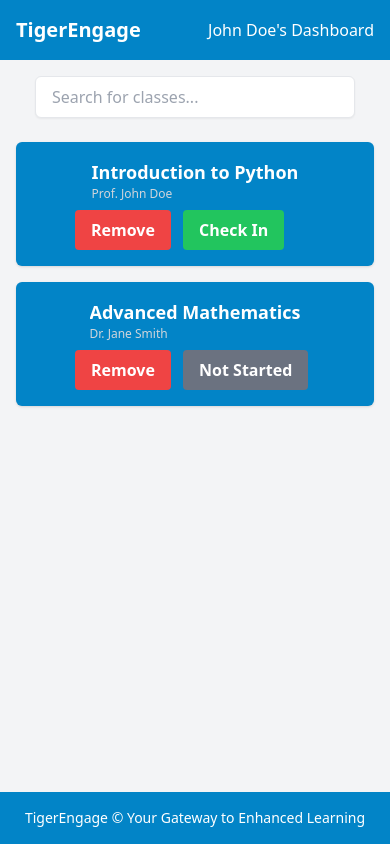
After one commit to edouard2000/TigerEngage, a Flask app: page /student_dashboard in a window 390 px wide. The commit adds this page. Run offline with Flask 3, Linux system fonts and the light colour scheme; style sheets or scripts are compiled from the project's sources.

Commit message:
completed the student dashboard and completly responsive to all devices

```diff
--- a/app.py
+++ b/app.py
@@ -1,6 +1,19 @@
 from flask import Flask, render_template
 
 app = Flask(__name__)
+
+classes = [
+    {
+        "name": "Introduction to Python",
+        "instructor": "Prof. John Doe",
+        "is_active": True,
+    },
+    {
+        "name": "Advanced Mathematics",
+        "instructor": "Dr. Jane Smith",
+        "is_active": False,
+    },
+]
 
 
 @app.route("/")
@@ -18,5 +31,12 @@ def register():
     return render_template("register.html")
 
 
+@app.route('/student_dashboard')
+def student_dashboard():
+    student_name = "John Doe"
+    return render_template('student-dashboard.html', student_name=student_name, classes=classes)
+
+
+
 if __name__ == "__main__":
     app.run(debug=True)
--- a/static/css/output.css
+++ b/static/css/output.css
@@ -623,12 +635,20 @@ video {
   margin-top: auto;
 }
 
+.mb-6 {
+  margin-bottom: 1.5rem;
+}
+
 .block {
   display: block;
 }
 
 .flex {
   display: flex;
+}
+
+.h-12 {
+  height: 3rem;
 }
 
 .h-4 {
@@ -651,8 +675,28 @@ video {
   width: 100%;
 }
 
+.min-w-0 {
+  min-width: 0px;
+}
+
+.max-w-7xl {
+  max-width: 80rem;
+}
+
 .max-w-md {
   max-width: 28rem;
+}
+
+.max-w-xs {
+  max-width: 20rem;
+}
+
+.flex-1 {
+  flex: 1 1 0%;
+}
+
+.flex-shrink-0 {
+  flex-shrink: 0;
 }
 
 .flex-grow {
@@ -689,12 +733,43 @@ video {
   margin-bottom: calc(1.5rem * var(--tw-space-y-reverse));
 }
 
+.space-x-2 > :not([hidden]) ~ :not([hidden]) {
+  --tw-space-x-reverse: 0;
+  margin-right: calc(0.5rem * var(--tw-space-x-reverse));
+  margin-left: calc(0.5rem * calc(1 - var(--tw-space-x-reverse)));
+}
+
+.divide-y > :not([hidden]) ~ :not([hidden]) {
+  --tw-divide-y-reverse: 0;
+  border-top-width: calc(1px * calc(1 - var(--tw-divide-y-reverse)));
+  border-bottom-width: calc(1px * var(--tw-divide-y-reverse));
+}
+
+.divide-gray-200 > :not([hidden]) ~ :not([hidden]) {
+  --tw-divide-opacity: 1;
+  border-color: rgb(229 231 235 / var(--tw-divide-opacity));
+}
+
 .overflow-auto {
   overflow: auto;
 }
 
+.overflow-hidden {
+  overflow: hidden;
+}
+
+.truncate {
+  overflow: hidden;
+  text-overflow: ellipsis;
+  white-space: nowrap;
+}
+
 .rounded {
   border-radius: 0.25rem;
+}
+
+.rounded-full {
+  border-radius: 9999px;
 }
 
 .rounded-md {
@@ -717,6 +792,21 @@ video {
 .bg-gray-100 {
   --tw-bg-opacity: 1;
   background-color: rgb(243 244 246 / var(--tw-bg-opacity));
+}
+
+.bg-gray-500 {
+  --tw-bg-opacity: 1;
+  background-color: rgb(107 114 128 / var(--tw-bg-opacity));
+}
+
+.bg-green-500 {
+  --tw-bg-opacity: 1;
+  background-color: rgb(34 197 94 / var(--tw-bg-opacity));
+}
+
+.bg-red-500 {
+  --tw-bg-opacity: 1;
+  background-color: rgb(239 68 68 / var(--tw-bg-opacity));
 }
 
 .bg-sky-600 {
@@ -806,6 +901,11 @@ video {
   line-height: 1.75rem;
 }
 
+.text-xs {
+  font-size: 0.75rem;
+  line-height: 1rem;
+}
+
 .font-bold {
   font-weight: 700;
 }
@@ -836,6 +946,22 @@ video {
 .text-white {
   --tw-text-opacity: 1;
   color: rgb(255 255 255 / var(--tw-text-opacity));
+}
+
+.text-black {
+  --tw-text-opacity: 1;
+  color: rgb(0 0 0 / var(--tw-text-opacity));
+}
+
+.text-gray-300 {
+  --tw-text-opacity: 1;
+  color: rgb(209 213 219 / var(--tw-text-opacity));
+}
+
+.shadow {
+  --tw-shadow: 0 1px 3px 0 rgb(0 0 0 / 0.1), 0 1px 2px -1px rgb(0 0 0 / 0.1);
+  --tw-shadow-colored: 0 1px 3px 0 var(--tw-shadow-color), 0 1px 2px -1px var(--tw-shadow-color);
+  box-shadow: var(--tw-ring-offset-shadow, 0 0 #0000), var(--tw-ring-shadow, 0 0 #0000), var(--tw-shadow);
 }
 
 .shadow-lg {
@@ -864,8 +990,16 @@ video {
   transition-duration: 150ms;
 }
 
+.duration-150 {
+  transition-duration: 150ms;
+}
+
 .duration-300 {
   transition-duration: 300ms;
+}
+
+.ease-in-out {
+  transition-timing-function: cubic-bezier(0.4, 0, 0.2, 1);
 }
 
 main {
--- a/templates/base.html
+++ b/templates/base.html
@@ -11,6 +11,12 @@
   <header class="bg-sky-600 shadow-md">
     <nav class="flex justify-between items-center p-4 text-white">
       <a class="text-xl font-bold" href="{{ url_for('home') }}">TigerEngage</a>
+      <div>
+        <!-- Dynamic block for the student's name or default content -->
+        {% block navbar %}
+        <a href="{{ url_for('student_dashboard') }}" class="ml-4 hover:underline">Student Dashboard</a>
+        {% endblock %}
+      </div>
     </nav>
   </header>
 
--- /dev/null
+++ b/templates/student-dashboard.html
@@ -0,0 +1,59 @@
+{% extends "base.html" %} {% block title %}{{ student_name }}'s Dashboard{%
+endblock %} {% block navbar %}
+<a href="{{ url_for('student_dashboard') }}" class="hover:underline text-white"
+  >{{ student_name }}'s Dashboard</a
+>
+{% endblock %} {% block content %}
+<div class="py-4 bg-gray-100">
+  <div class="max-w-7xl mx-auto px-4 sm:px-6 lg:px-8">
+    <div class="flex justify-center mb-6">
+      <input
+        type="text"
+        id="class-search"
+        placeholder="Search for classes..."
+        class="w-full max-w-xs sm:max-w-md px-4 py-2 border rounded-md shadow-sm focus:outline-none focus:border-sky-500 focus:ring-sky-500"
+      />
+    </div>
+    {% for class in classes %}
+    <div
+      class="bg-sky-600 mb-4 rounded-md shadow hover:bg-sky-700 transition ease-in-out duration-150"
+    >
+      <div
+        class="flex flex-col sm:flex-row items-center justify-between px-4 py-4 sm:px-6"
+      >
+        <div class="mb-2 sm:mb-0">
+          <p class="text-lg sm:text-xl font-bold text-white truncate">
+            {{ class.name }}
+          </p>
+          <p class="text-xs sm:text-sm text-gray-300">{{ class.instructor }}</p>
+        </div>
+        <div class="flex-shrink-0 space-x-2" style="min-width: 240px">
+          <button
+            class="bg-red-500 hover:bg-red-700 text-white font-bold py-2 px-4 rounded transition ease-in-out duration-150"
+          >
+            Remove
+          </button>
+          {% if class.is_active %}
+          <button
+            class="bg-green-500 hover:bg-green-700 text-white font-bold py-2 px-4 rounded transition ease-in-out duration-150"
+          >
+            Check In
+          </button>
+          {% else %}
+          <button
+            class="bg-gray-500 hover:bg-gray-700 text-white font-bold py-2 px-4 rounded transition ease-in-out duration-150"
+          >
+            Not Started
+          </button>
+          {% endif %}
+        </div>
+      </div>
+    </div>
+    {% else %}
+    <div class="block text-center py-10">
+      <p class="text-gray-500">No classes found. Try enrolling in a class.</p>
+    </div>
+    {% endfor %}
+  </div>
+</div>
+{% endblock %}
```
Also changed, not shown: other parts of static/css/output.css (+109 -0 lines).
